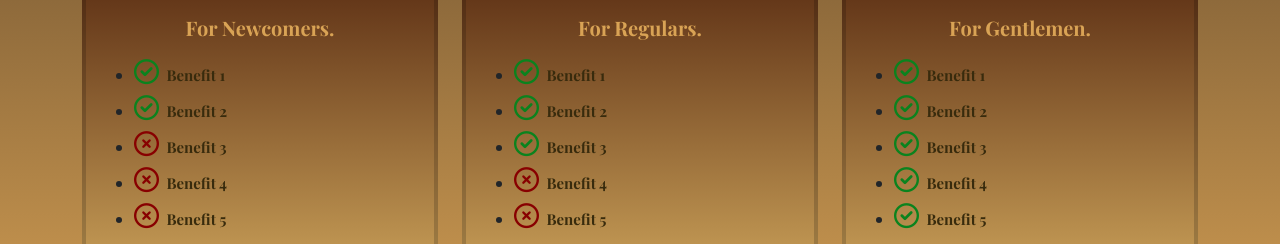
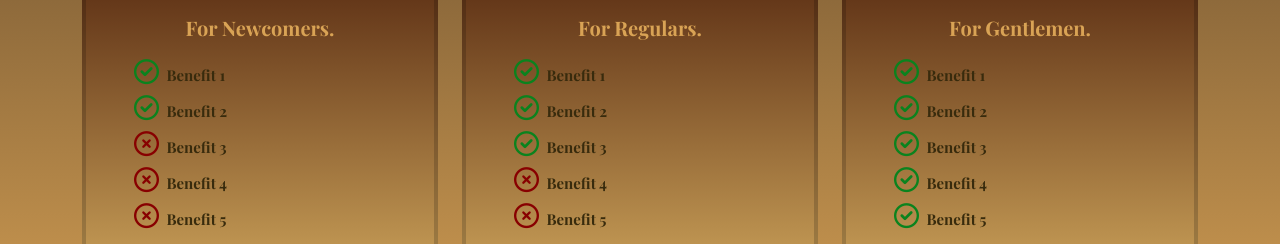
Before and after one commit to Nour-Nakhleh/Gentlemens-Club, a plain HTML site: page subscribe.html in a window 1280 px wide. Shown: the part 287-531 px from the top of the page. Drawn offline with nearby package versions, Linux system fonts and the light colour scheme; a web font is replaced by a local one.

Commit message:
edited ul style

```diff
--- a/assets/css/style.css
+++ b/assets/css/style.css
@@ -176,6 +176,9 @@ section.sub-content .tier-card .card-body p {
     color: #d9a355;
 
 }
+section.sub-content .tier-card .card-body ul{
+    list-style: none;
+}
 
 section.sub-content .tier-card .card-body span {
     font-size: 15px;
--- a/subscribe.html
+++ b/subscribe.html
@@ -82,7 +82,7 @@
                             <h3 class="card-title text-uppercase">standard tier</h3>
                             <p class="card-text text-capitalize">Price: $25</p>
                             <p class="card-text text-capitalize">for newcomers.</p>
-                            <ul card-all-benefits>
+                            <ul class="card-all-benefits">
                                 <li class="card-benefit text-start my-2"><i
                                         class="check-icon fa-regular fa-circle-check pe-1"></i><span> Benefit 1</span>
                                 </li>
@@ -109,7 +109,7 @@
                             <h3 class="card-title text-uppercase">premium tier</h3>
                             <p class="card-text text-capitalize">Price: $50</p>
                             <p class="card-text text-capitalize">for regulars.</p>
-                            <ul card-all-benefits>
+                            <ul class="card-all-benefits">
                                 <li class="card-benefit text-start my-2"><i
                                         class="check-icon fa-regular fa-circle-check pe-1"></i><span> Benefit 1</span>
                                 </li>
@@ -136,7 +136,7 @@
                             <h3 class="card-title text-uppercase">gentleman tier</h3>
                             <p class="card-text text-capitalize">Price: $100</p>
                             <p class="card-text text-capitalize">for gentlemen.</p>
-                            <ul card-all-benefits>
+                            <ul class="card-all-benefits">
                                 <li class="card-benefit text-start my-2"><i
                                         class="check-icon fa-regular fa-circle-check pe-1"></i><span> Benefit 1</span>
                                 </li>
```
